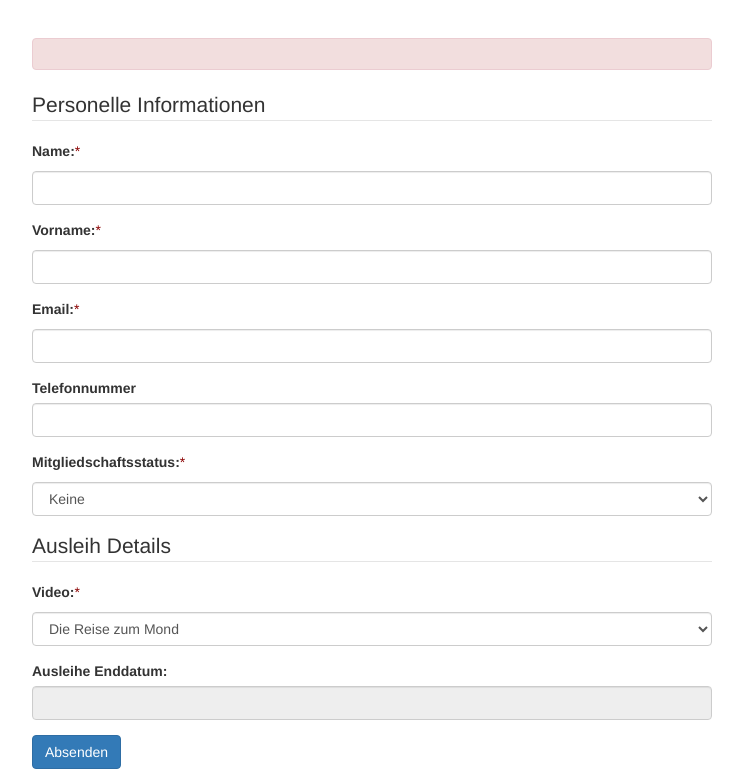
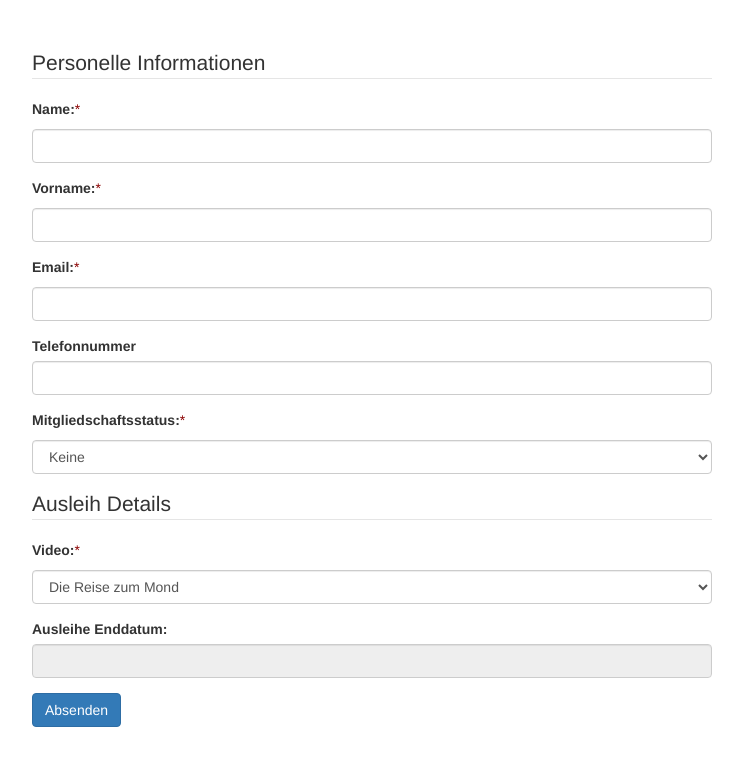
Before and after one commit to linomeyer/M307_Projekt, a PHP site: page /erfassen in a window 1280 px wide. Shown: the part 62-841 px from the top of the page, without its empty margins (268-1011 px from the left). After the commit the page ends 789 px from the top, so only its background shows below. Run offline with PHP 8.4, Linux system fonts and the light colour scheme; data comes from the database, SQL or seed files in the repository.

Commit message:
change email regex and js validation display

```diff
--- a/Videothek/app/Controllers/ValidationController.php
+++ b/Videothek/app/Controllers/ValidationController.php
@@ -3,7 +3,7 @@ function validate(string $name, string $firstname, string $email, string $phone,
 {
     $errors = [];
 
-    $regex = '/^[_a-z0-9-]+(\.[_a-z0-9-]+)*@[a-z0-9-]+(\.[a-z0-9-]+)*(\.[a-z]{2,3})$/';
+    $regex = '/^[^\s@]+@[^\s@]+\.[^\s@]+$/';
     $allMovies = [];
     $allMemberStatuses = ['keine', 'bronze', 'silber', 'gold'];
     foreach(Movie::getAllMovieIds() as $movieId) {
--- a/Videothek/app/Views/capture.view.php
+++ b/Videothek/app/Views/capture.view.php
@@ -27,8 +27,8 @@
         </div>
     <?php } ?>
 
-    <div class="alert alert-danger" role="alert">
-        <ul id="errorList"></ul>
+    <div>
+        <ul class="errors" id="errorList"></ul>
     </div>
 
     <form method="post" id="formular">
--- a/Videothek/public/js/validation/formValidation.js
+++ b/Videothek/public/js/validation/formValidation.js
@@ -5,7 +5,7 @@ var inputForm = document.querySelector('#formular');
 inputForm.addEventListener("submit", function(e) {
     console.log('In Event');
     var errors = [];
-    var emailRegex = RegExp('/^[_a-z0-9-]+(\.[_a-z0-9-]+)*@[a-z0-9-]+(\.[a-z0-9-]+)*(\.[a-z]{2,3})$/');
+    var emailRegex = RegExp("/^[^\s@]+@[^\s@]+\.[^\s@]+$/");
     var phoneRegex = RegExp('[a-z]');
 
     if (document.querySelector('#name').value.trim() == '') {
@@ -25,15 +25,17 @@ inputForm.addEventListener("submit", function(e) {
 
     console.log(errors);
     var errorList = document.querySelector('#errorList');
+    if(errors.length != 0) {
+        errorList.className = "alert alert-danger padding-left2";
+    } else {
+        errorList.className = "";
+    }
     errorList.innerText = "";
-    console.log('Empty error list');
 
     errors.forEach(function (error) {
-        console.log('Create element');
         var li = document.createElement('li');
         li.innerText = error;
-
-        console.log('Append to errorlist');
+        li.className = "padding-left2";
         errorList.appendChild(li);
     });
 
```
